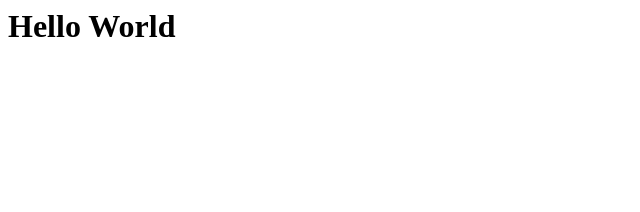
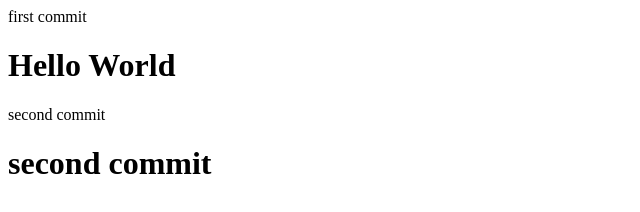
Before and after one commit to JangGusWjd/open, a plain HTML site: page index.html in a window 1280 px wide. Shown: the whole page, without its empty margins (0-640 px from the left). Drawn offline with Linux system fonts and the light colour scheme.

Commit message:
second commit

```diff
--- a/index.html
+++ b/index.html
@@ -3,6 +3,10 @@
     <title>Hello World</title>
   </head>
   <body>
+    first commit
     <h1>Hello World</h1>
+
+    second commit
+    <h1>second commit</h1>
   </body>
 </html>
```
